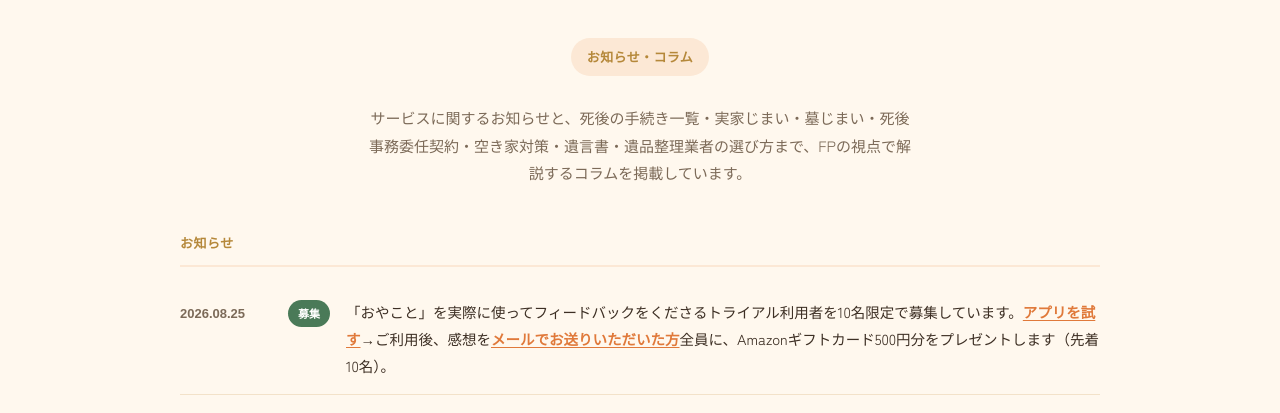
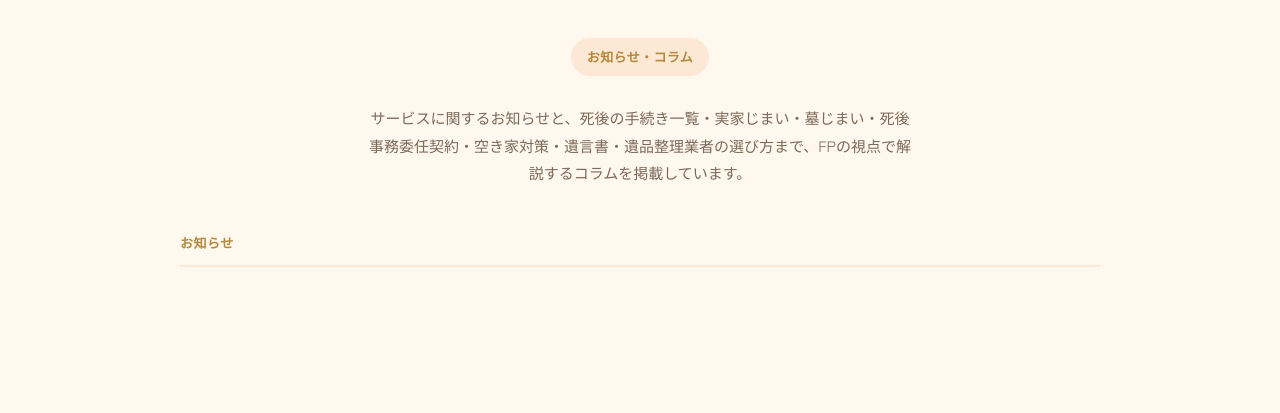
Before and after one commit to pingwubu5-web/mirai-sekkei, a plain HTML site: page columns.html in a window 1280 px wide. Shown: the part 81-494 px from the top of the page. Drawn offline with Linux system fonts and the light colour scheme; a web font is replaced by a local one.

Commit message:
Update columns.html

```diff
--- a/columns.html
+++ b/columns.html
@@ -121,8 +121,3 @@
   <section class="news-section">
     <div class="section-title">お知らせ</div>
     <ul class="news-list">
-      <li class="news-item">
-        <span class="news-date">2026.08.25</span>
-        <span class="news-tag recruit">募集</span>
-        <span class="news-text">「おやこと」を実際に使ってフィードバックをくださるトライアル利用者を10名限定で募集しています。<a href="https://oyakoto.expo.app" target="_blank" rel="noopener">アプリを試す</a>→ご利用後、感想を<a href="mailto:pingwubu5@gmail.com?subject=%E3%80%8C%E3%81%8A%E3%82%84%E3%81%93%E3%81%A8%E3%80%8D%E3%83%88%E3%83%A9%E3%82%A4%E3%82%A2%E3%83%AB%E3%83%95%E3%82%A3%E3%83%BC%E3%83%89%E3%83%90%E3%83%83%E3%82%AF">メールでお送りいただいた方</a>全員に、Amazonギフトカード500円分をプレゼントします（先着10名）。</span>
-      </li>
```
